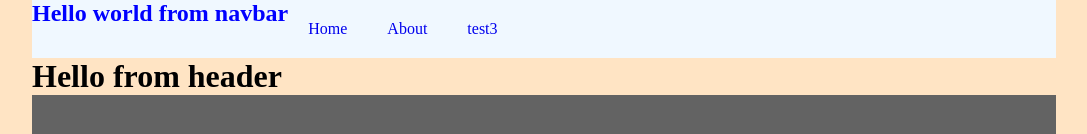
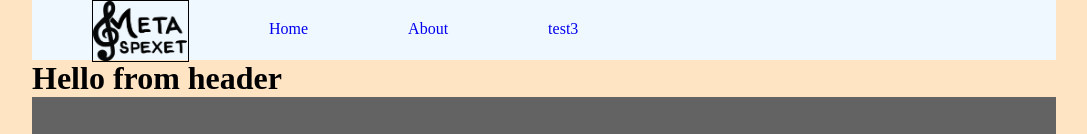
Before and after one commit to datasektionen/metaspexet, a Gatsby site: page /about/index-about in a window 1280 px wide. Shown: the top 134 px of the page, without its empty margins (96-1183 px from the left). Built offline with nearby package versions, Linux system fonts and the light colour scheme; Gatsby itself is replaced by a stand-in of ours; grey boxes are pictures that could not be loaded.

Commit message:
feat: complete navbar and starter index page

```diff
--- a/gatsby-config.js
+++ b/gatsby-config.js
@@ -1,7 +1,11 @@
 module.exports = {
-  siteMetadata: {
-    siteUrl: "https://www.yourdomain.tld",
-    title: "metaspexet",
-  },
-  plugins: [],
+    siteMetadata: {
+        siteUrl: 'https://www.yourdomain.tld',
+        title: 'metaspexet',
+    },
+    plugins: [
+        `gatsby-plugin-image`,
+        `gatsby-plugin-sharp`,
+        `gatsby-transformer-sharp`, // Needed for dynamic images
+    ],
 };
--- a/src/components/Navbar.js
+++ b/src/components/Navbar.js
@@ -1,11 +1,20 @@
 import React from 'react';
 import * as styles from '../styles/navbar.module.css';
 import { Link } from 'gatsby';
+import { StaticImage } from 'gatsby-plugin-image';
 
 const Navbar = () => {
     return (
         <nav className={styles.links}>
-            <h1>Hello world from navbar</h1>
+            <Link className={styles.logo} to="/">
+                <StaticImage
+                    className={styles.logo}
+                    src="../../assets/images/logo/logga-svart.png"
+                    placeholder="blurred"
+                    alt="metaspexet"
+                    layout="constrained"
+                />
+            </Link>
             <Link to="/">Home</Link>
             <Link to="/about">About</Link>
             <Link to="/">test3</Link>
--- a/src/pages/about/index-about.js
+++ b/src/pages/about/index-about.js
@@ -1,14 +1,39 @@
 import React from 'react';
 import Layout from '../../components/Layout';
-import * as styles from '/home/adam/kth/metaspexet/src/styles/index-about.module.css';
+import * as styles from '../../styles/index-about.module.css';
 
 const About = () => {
-    const groups = ["Squådis","Chefsgruppen","Dirrarna","Ekonomi","Synk","Kören","Bygg","Dans","Rekvisita","Fotofilm","Kostym","Lyrique","Ljud & ljus","Arr","Orquestern","Manus","Sminq","Grafik","Webb","Spexm"];
+    const groups = [
+        'Squådis',
+        'Chefsgruppen',
+        'Dirrarna',
+        'Ekonomi',
+        'Synk',
+        'Kören',
+        'Bygg',
+        'Dans',
+        'Rekvisita',
+        'Fotofilm',
+        'Kostym',
+        'Lyrique',
+        'Ljud & ljus',
+        'Arr',
+        'Orquestern',
+        'Manus',
+        'Sminq',
+        'Grafik',
+        'Webb',
+        'Spexm',
+    ];
     return (
         <Layout>
             <div className={styles.indexabout}>
-                {groups.map(groups => <div><img src="https://upload.wikimedia.org/wikipedia/commons/2/22/Attributed_to_Jacob_Hoefnagel_-_Gustavus_Adolphus%2C_King_of_Sweden_1611-1632_-_Google_Art_Project.jpg"/>{groups}</div>)}
-
+                {groups.map((groups) => (
+                    <div>
+                        <img src="https://upload.wikimedia.org/wikipedia/commons/2/22/Attributed_to_Jacob_Hoefnagel_-_Gustavus_Adolphus%2C_King_of_Sweden_1611-1632_-_Google_Art_Project.jpg" />
+                        {groups}
+                    </div>
+                ))}
             </div>
         </Layout>
     );
--- a/src/styles/index-about.module.css
+++ b/src/styles/index-about.module.css
@@ -5,22 +5,22 @@
     align-items: center;
     background-color: rgb(99, 99, 99);
     grid-template-columns: repeat(4, 1fr);
-    grid-gap:40px;
+    grid-gap: 40px;
     padding-top: 40px;
     padding-bottom: 40px;
-
 }
-.indexabout div{
+.indexabout div {
     display: grid;
     text-align: center;
-    font-family: 'Gill Sans', 'Gill Sans MT', Calibri, 'Trebuchet MS', sans-serif;
+    font-family: 'Gill Sans', 'Gill Sans MT', Calibri, 'Trebuchet MS',
+        sans-serif;
     font-size: larger;
     justify-content: center;
 }
 
-img {
+.indexabout img {
     width: 150px;
     height: 150px;
     display: block;
     border-radius: 50%;
-  }
+}
--- a/src/styles/navbar.module.css
+++ b/src/styles/navbar.module.css
@@ -1,5 +1,7 @@
 nav {
     background-color: aliceblue;
+    width: 100%;
+    height: 60px;
 }
 
 .links {
@@ -9,4 +11,33 @@ nav {
 
 .links a {
     margin: 20px;
+    margin-left: 80px;
 }
+
+.links a.logo {
+    display: flex;
+    width: 95px;
+    height: 100%;
+    object-fit: contain;
+    margin: 0px;
+    margin-left: 60px;
+    border: 1px black solid;
+}
+
+.links a.logo img {
+    max-height: 60px;
+}
+
+.links a.biljett {
+    display: flex;
+    align-items: right;
+    justify-content: flex-end;
+    margin: 20px;
+    border: 1px black solid;
+}
+
+/* .logo img {
+    object-fit: contain;
+    width: 200px;
+    height: 200px;
+} */
```
Also changed, not shown: src/pages/index.js (+28 -4 lines), src/styles/index.module.css (+7 -0 lines), assets/images/temp-bg.jpg (added).
